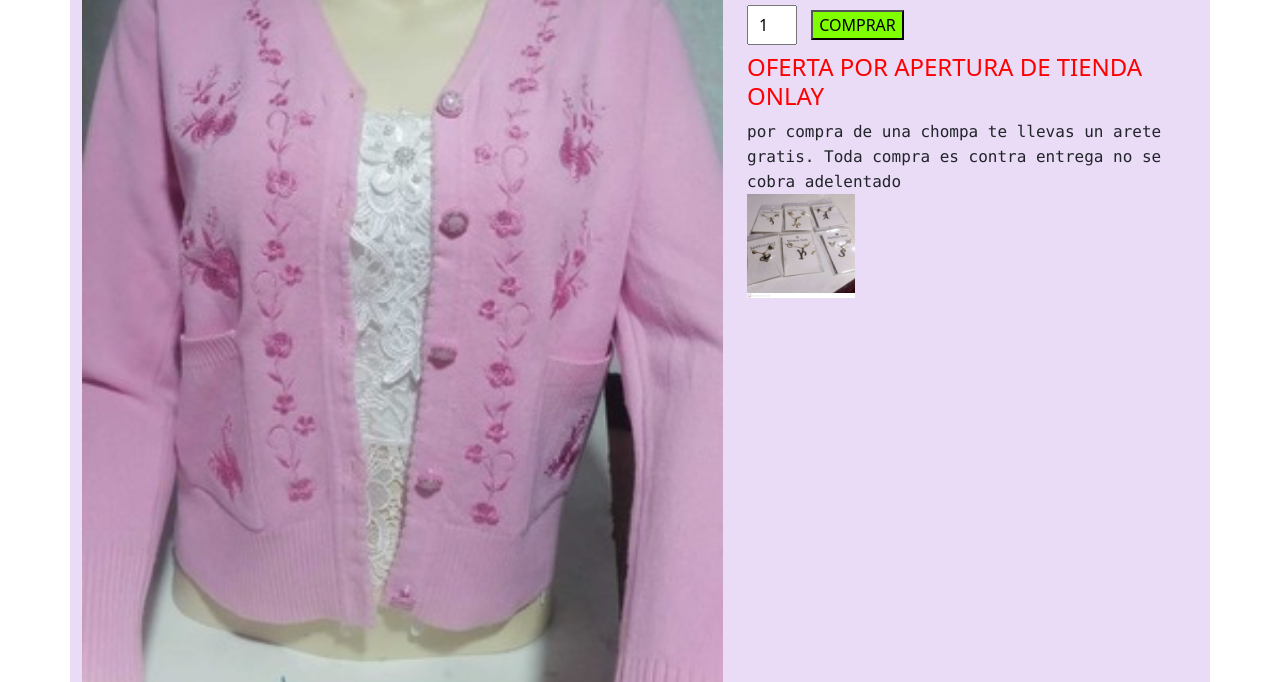
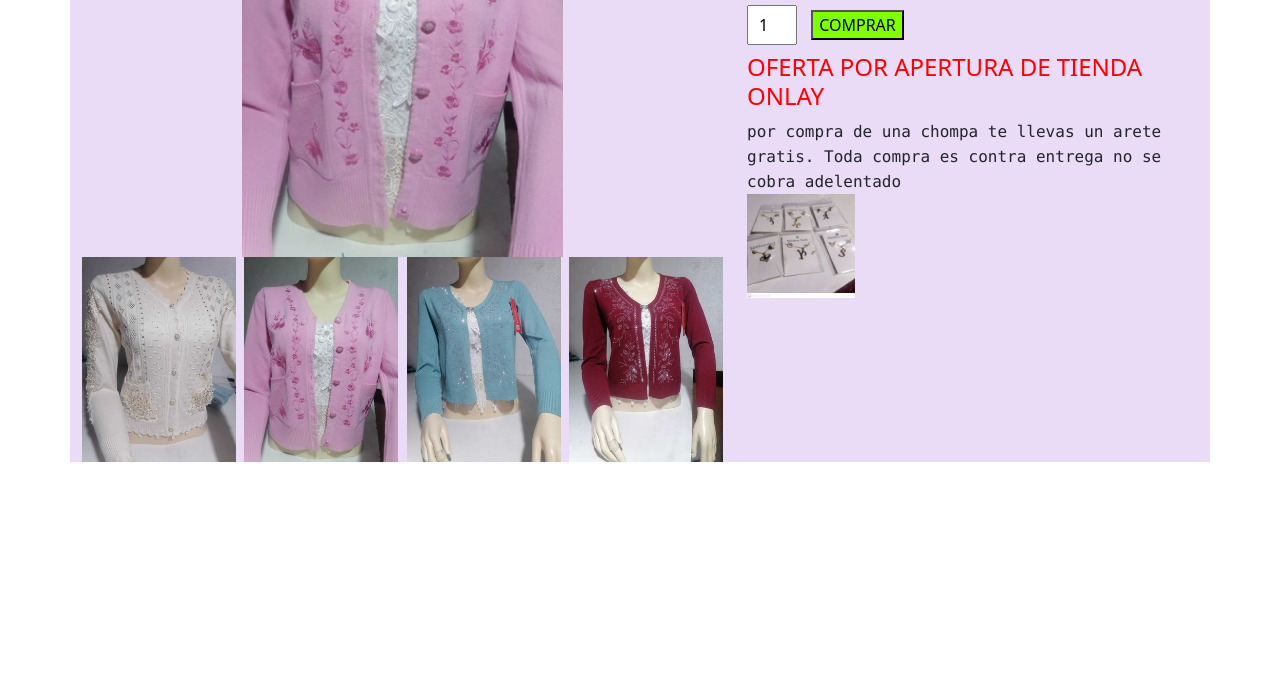
Before and after one commit to tienda-onlay-tufa/tieda-onlay-tufa.github.io, a plain HTML site: page chompa.html in a window 1280 px wide. Shown: the part 312-994 px from the top of the page. After the commit the page ends 800 px from the top, so only its background shows below. Drawn offline with nearby package versions, Linux system fonts and the light colour scheme; files whose address does not match are found by name.

Commit message:
Update chompa.html
50%

```diff
--- a/chompa.html
+++ b/chompa.html
@@ -76,7 +76,7 @@
     <section class="container sproduct my-2 pt-2">
         <div class="row mt-1">
             <div class="col-lg-7 col-md-6 col-sm-6 col-12">
-                <img class="img-fluid w-100" src="Img/chompa/1.jpg" id="MainImg" alt="">
+                <img class="mx-auto d-block w-50" src="Img/chompa/1.jpg" id="MainImg" alt="">
                 <div class="small-img-group">
                     <div class="small-img-col">
                         <img src="Img/chompa/7.jpg" width="100%" class="small-img" alt="">
```
